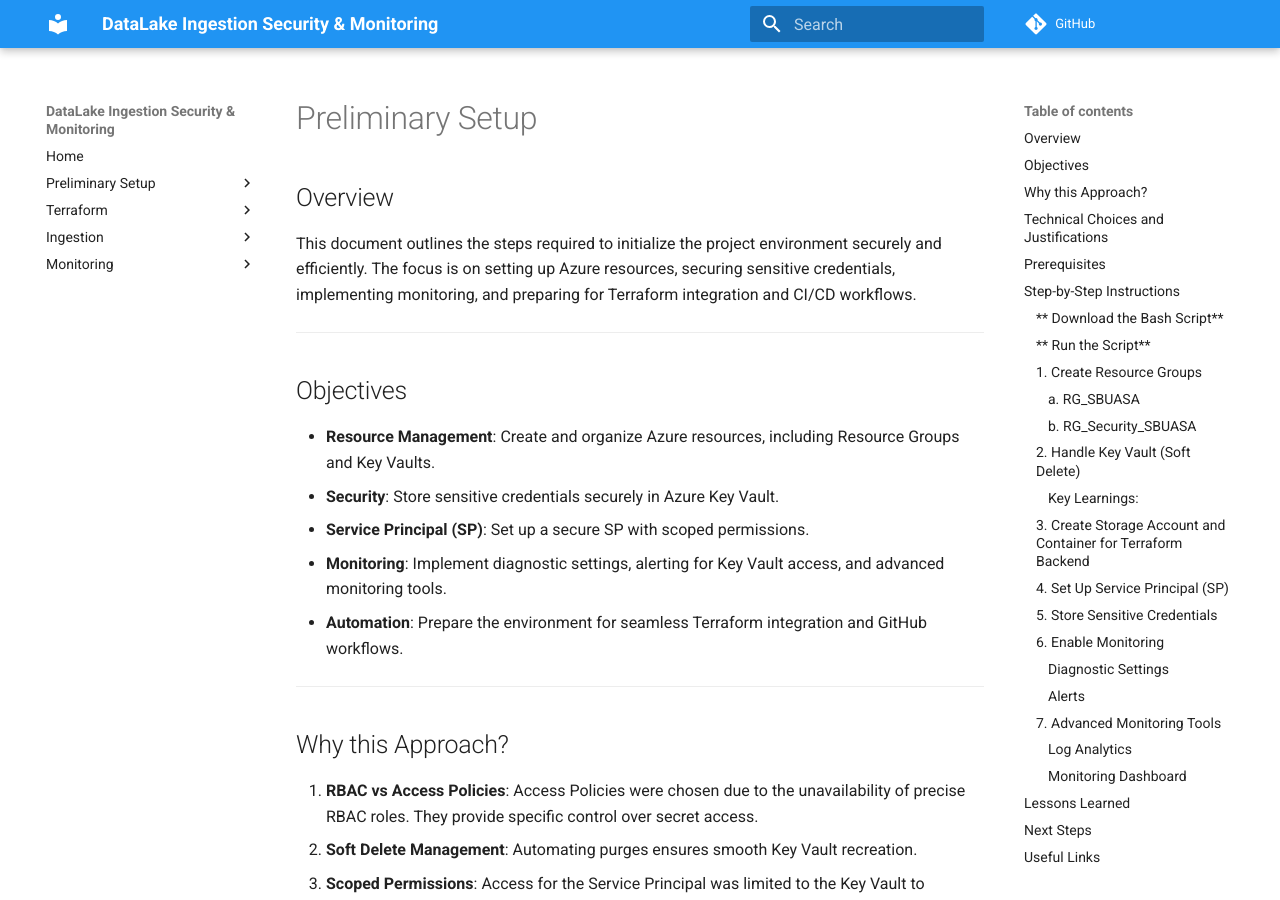
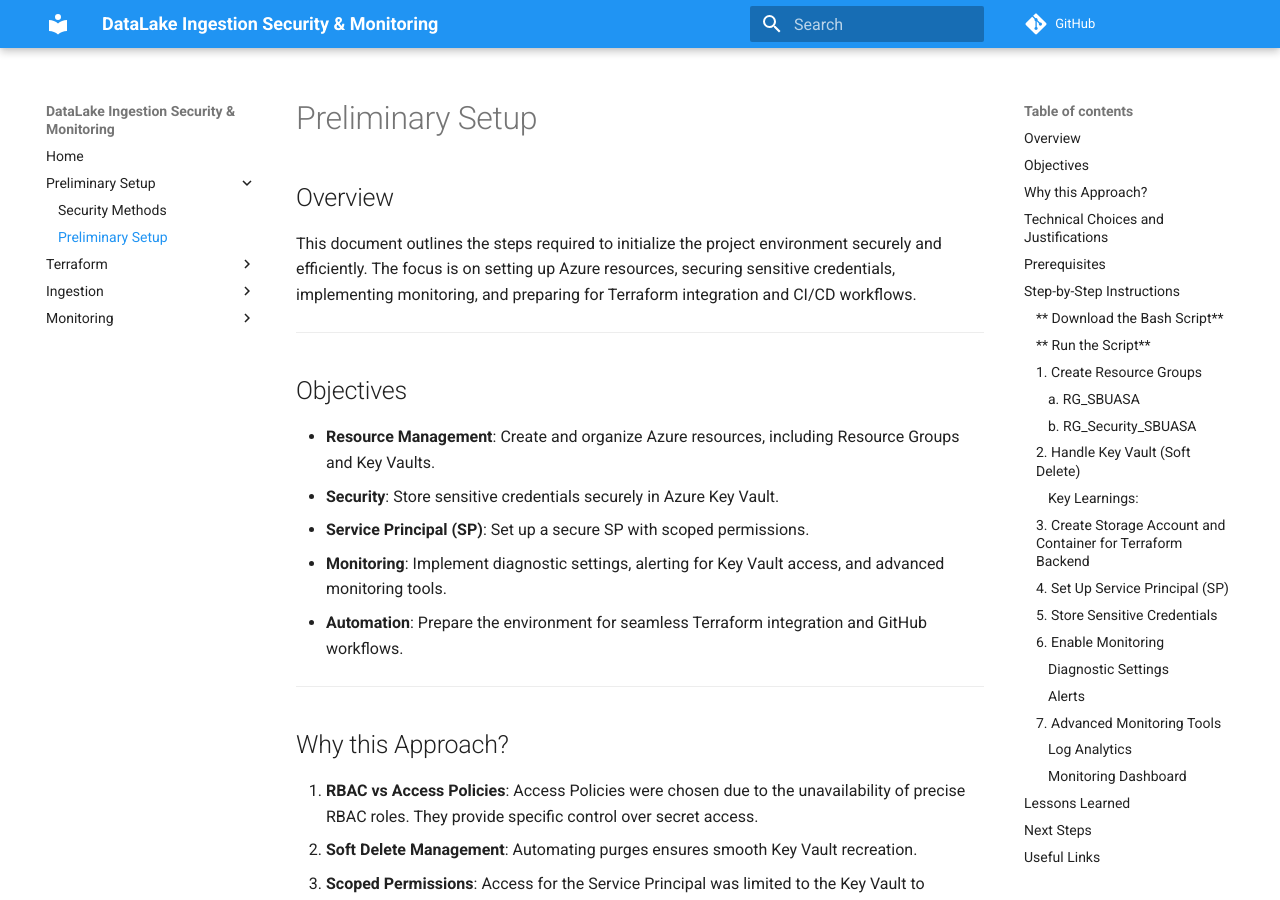
Before and after one commit to serguei59/Datalake_Ingestion_Security-Monitoring, an MkDocs documentation site: the page built from docs/1_preliminary/preliminary_setup.md, in a window 1280 px wide and 900 px high. Built offline with MkDocs 1.6.1 and Material for MkDocs 9.7.7, drawn with Linux system fonts in a browser that asks for light colours; comment, search, counter and statistics services are not loaded.

```diff
--- a/mkdocs.yml
+++ b/mkdocs.yml
@@ -11,7 +11,7 @@
   - Home: index.md
   - Preliminary Setup:
       - Security Methods: 1_preliminary/security_methods.md
-      - Preliminary Setup: 1_preliminary/preliminary-setup.md
+      - Preliminary Setup: 1_preliminary/preliminary_setup.md
   - Terraform:
       - Terraform Setup: 2_terraform/terraform-setup.md
       - Backend Setup: 2_terraform/backend-setup.md
```
Also changed, not shown: 3 other files.
